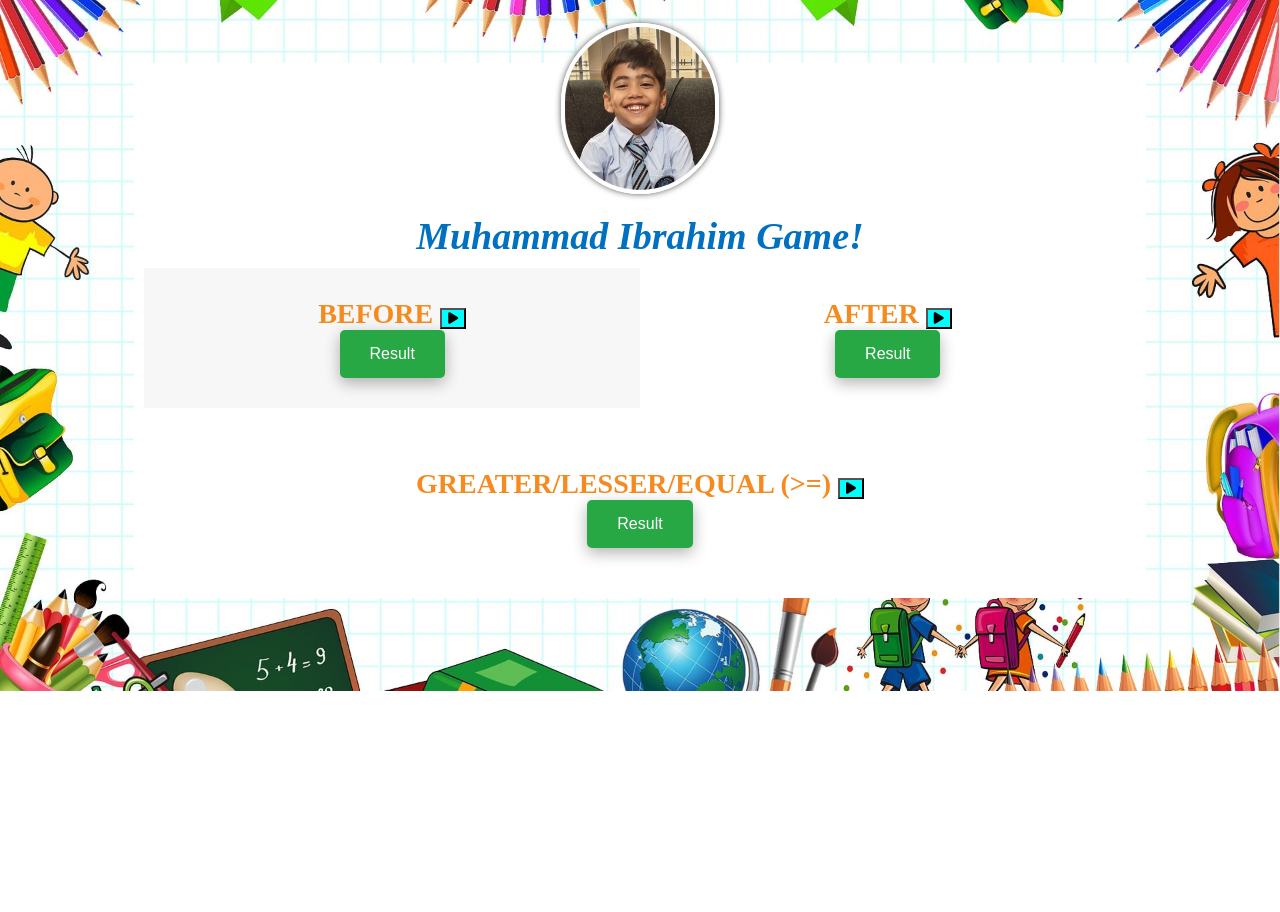
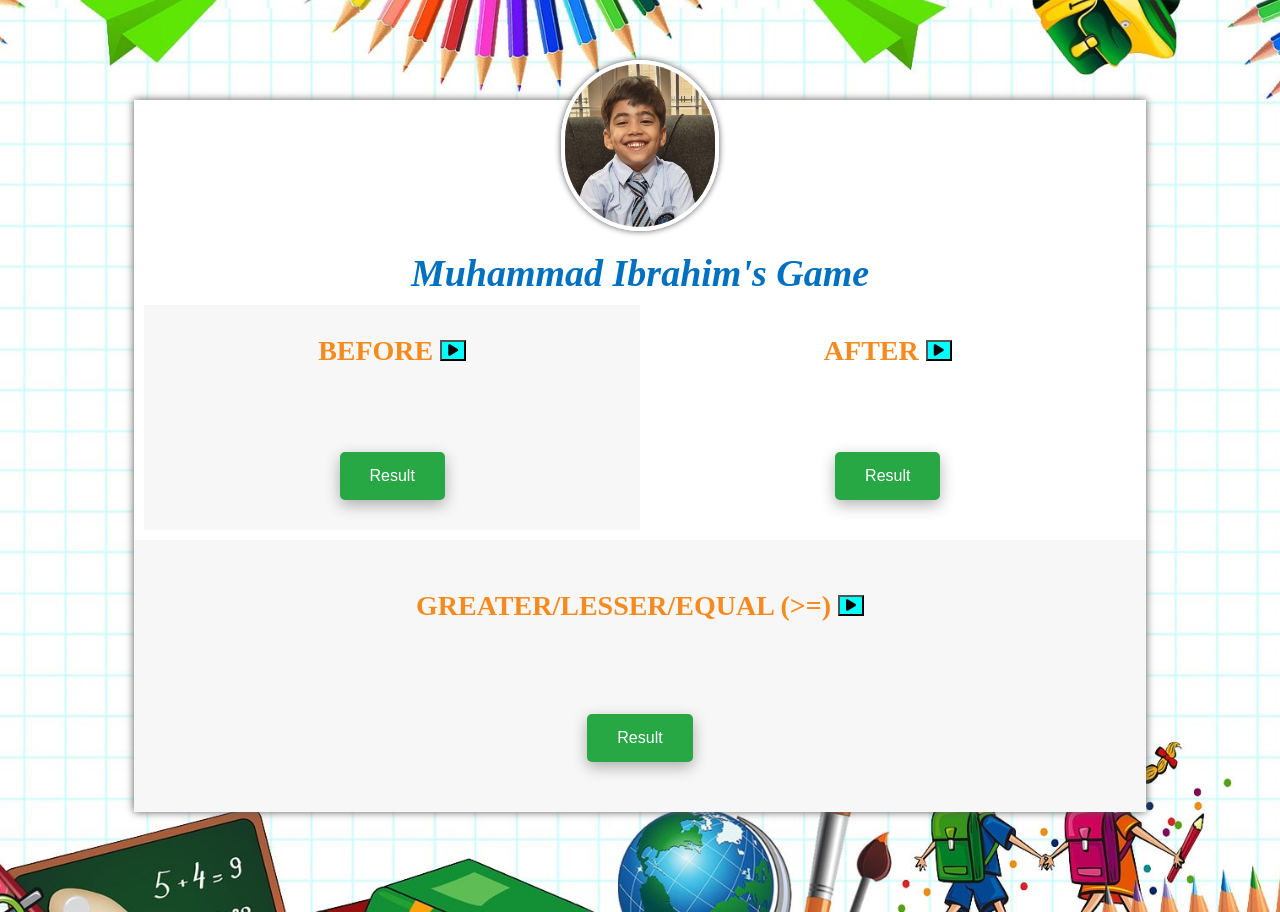
Before and after one commit to nafees-pasha/ibrahim-maths, a plain HTML site: page index.html in a window 1280 px wide. Before the commit the page ends 800 px from the top, so only its background shows below. Drawn offline with Linux system fonts and the light colour scheme.

Commit message:
Add files via upload

```diff
--- a/index.html
+++ b/index.html
@@ -5,7 +5,7 @@
     <meta name="viewport" content="width=device-width, initial-scale=1.0">
     <link rel="stylesheet" href="https://cdnjs.cloudflare.com/ajax/libs/font-awesome/6.0.0-beta3/css/all.min.css">
 
-    <title>Document</title>
+    <title>Muhammad Ibrahim</title>
 </head>
 <style>
     body {
@@ -15,9 +15,9 @@
     }
     .wrapper {
         background-color: white;
-        box-shadow: rgba(89, 89, 89, 1.0) 0px 0px 8px -1;
+        box-shadow: rgba(89, 89, 89, 1.0) 0px 0px 8px;
         width: 80%;
-        margin: 5% auto;
+        margin: 100px auto;
     }
     h2.frmTitle {
         font-family: Courgette;
@@ -100,19 +100,21 @@ button:not(.play):active {
     box-shadow: 0 3px 10px rgba(0, 0, 0, 0.3);
 }
 .game-center {
-    margin: 50px auto;
-    padding-bottom: 50px;
+    padding: 50px 0;
     display: flex;
     flex-direction: column;
     justify-content: center;
     align-items: center;
+    background-color: #f7f7f7;
 }
 .hidden {
-    display: none!important;
+    visibility: hidden;
 }
 .play {
     background: aqua;
     cursor: pointer;
+    position: relative;
+    top: -5px;
 }
 .styled-select {
             padding: 10px;
@@ -151,12 +153,12 @@ button:not(.play):active {
         <div style="display: flex; justify-content: center;">
             <img src="ibbu.jpg" class="dp" />
         </div>
-            <h2 class="frmTitle"><em>Muhammad Ibrahim Game!</em></h2>
+            <h2 class="frmTitle"><em>Muhammad Ibrahim's Game</em></h2>
         <div class="game-container">
             <div class="game-before">
                 <h3>BEFORE <button id="before-random" class="play" onclick="play('before')"><i class="fas fa-play"></i></button></h3>
                 <div style="display: flex; margin: 20px 0;" id="before-wrp" class="hidden">
-                    <img id="before-result" alt="Image" width="50" class="hidden">
+                    <img id="compare-result" alt="Image" width="50" class="hidden">
                     <input type="text" id="before-input" />
                     <h5 id="before-num"></h5>
                 </div>
@@ -165,7 +167,7 @@ button:not(.play):active {
             <div class="game-right">
                 <h3>AFTER <button id="after-random" class="play" onclick="play('after')"><i class="fas fa-play"></i></button></h3>
                 <div style="display: flex; margin: 20px 0;" id="after-wrp" class="hidden">
-                    <img id="after-result" alt="Image" width="50" class="hidden">
+                    <img id="compare-result" alt="Image" width="50" class="hidden">
                     <h5 id="after-num"></h5>
                     <input type="text" id="after-input" />
                 </div>
@@ -194,7 +196,9 @@ button:not(.play):active {
             const randomNumber = Math.floor(Math.random() * 100) + 1;
             const randomNumber2 = Math.floor(Math.random() * 100) + 1; // Generates a number between 1 and 100
             document.getElementById(`${type}-num`).textContent = randomNumber;
-            document.getElementById(`${type}-num-2`).textContent = randomNumber2;
+            if (type === 'compare') {
+                document.getElementById(`${type}-num-2`).textContent = randomNumber2;
+            }
             const resultDisplay = document.getElementById(`${type}-result`);
             resultDisplay.classList.add('hidden');
             document.getElementById(`${type}-input`).value = '';
```
